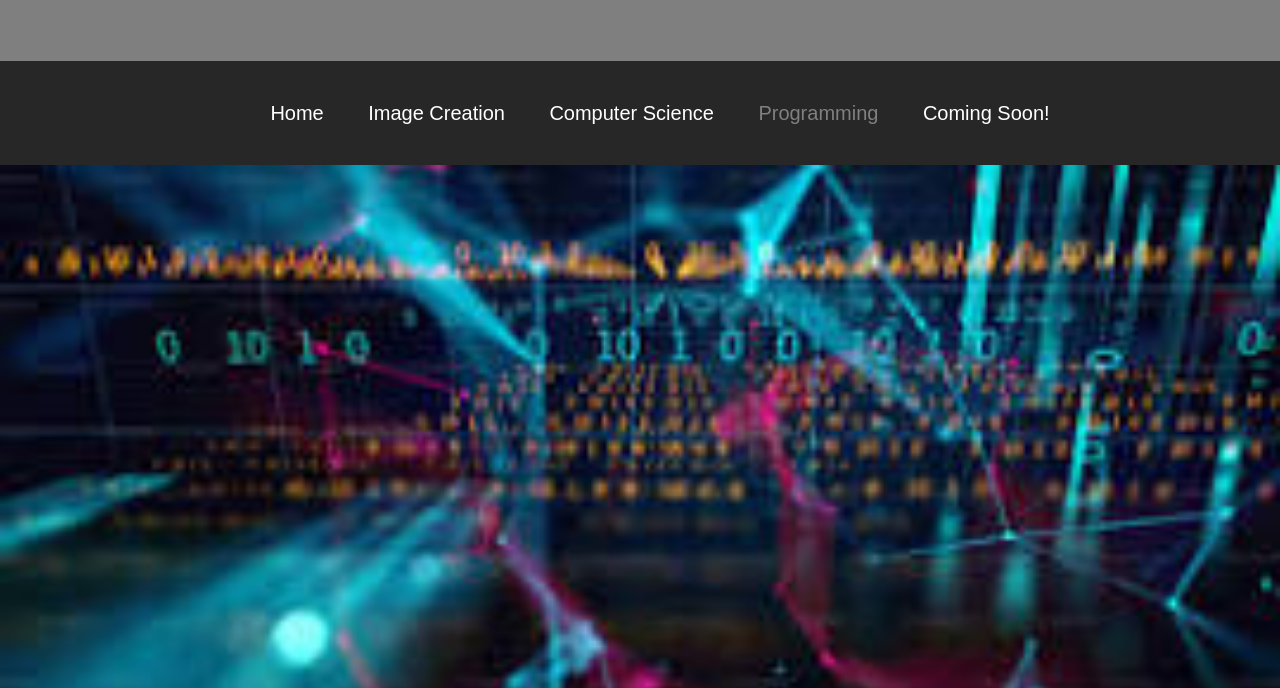
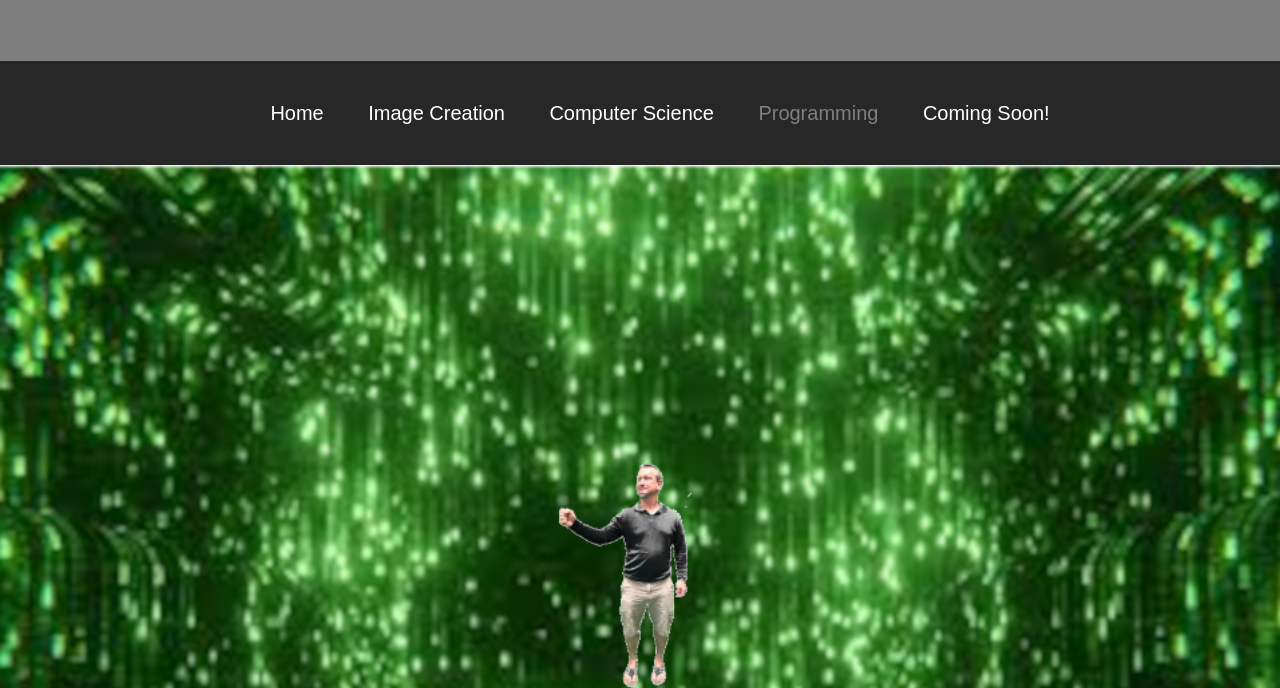
Before and after one commit to bhs24651/myyear10website, a plain HTML site: page programming.html in a window 1280 px wide. Shown: the part 112-800 px from the top of the page. Drawn offline with Linux system fonts and the light colour scheme.

Commit message:
Update programming.html

```diff
--- a/programming.html
+++ b/programming.html
@@ -39,7 +39,7 @@
 
         <!-- an image for the page-->
         <div class="topic-image">
-            <img src="download.jpg" alt="Computer Science">
+            <img src="jason_happyplace.png" alt="Programming">
         </div>
         <div class="topic-title">
             <h2>Programming</h2>
```
